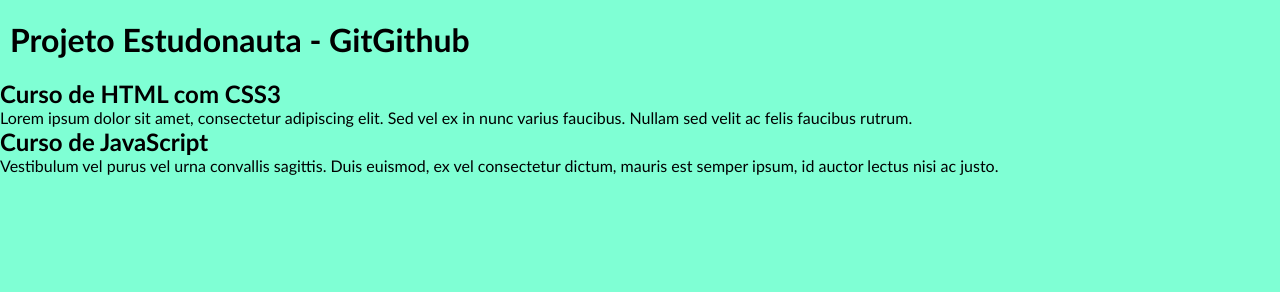
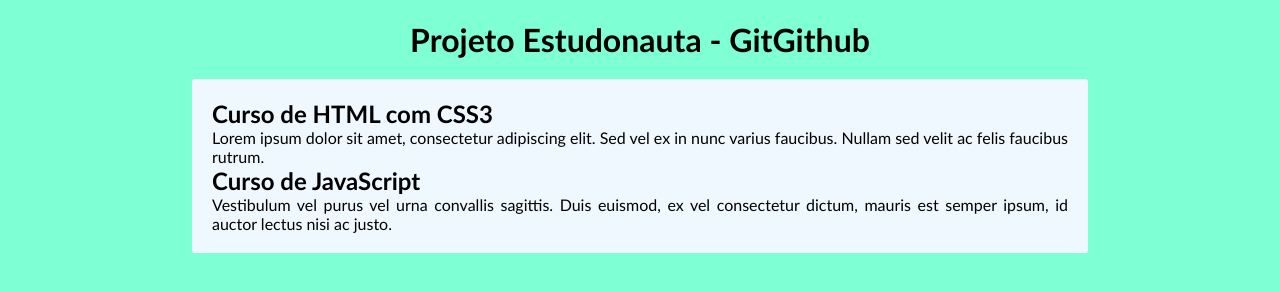
Before and after one commit to Willsonbs/GitGithub-Estudonauta, a plain HTML site: page 01/index.html in a window 1280 px wide. Drawn offline with Linux system fonts and the light colour scheme.

Commit message:
conteúdo master

```diff
--- a/01/style/style.css
+++ b/01/style/style.css
@@ -14,4 +14,14 @@
 header {
     padding: 10px;
     margin: 10px auto;
+    text-align: center;
 }
+
+main {
+    background-color: aliceblue;
+    padding: 20px 20px;
+    width: 70vw;
+    text-align: justify;
+    margin: 10px auto;
+    border-radius: 3px;
+}
```
Also changed, not shown: 01/assets/btn-back.png (added), 01/assets/curso-em-video-cor.png (added), 01/assets/curso-em-video-pb.png (added), 01/assets/curso-html-css.png (added), 01/assets/curso-javascript.png (added), 3 other files.
